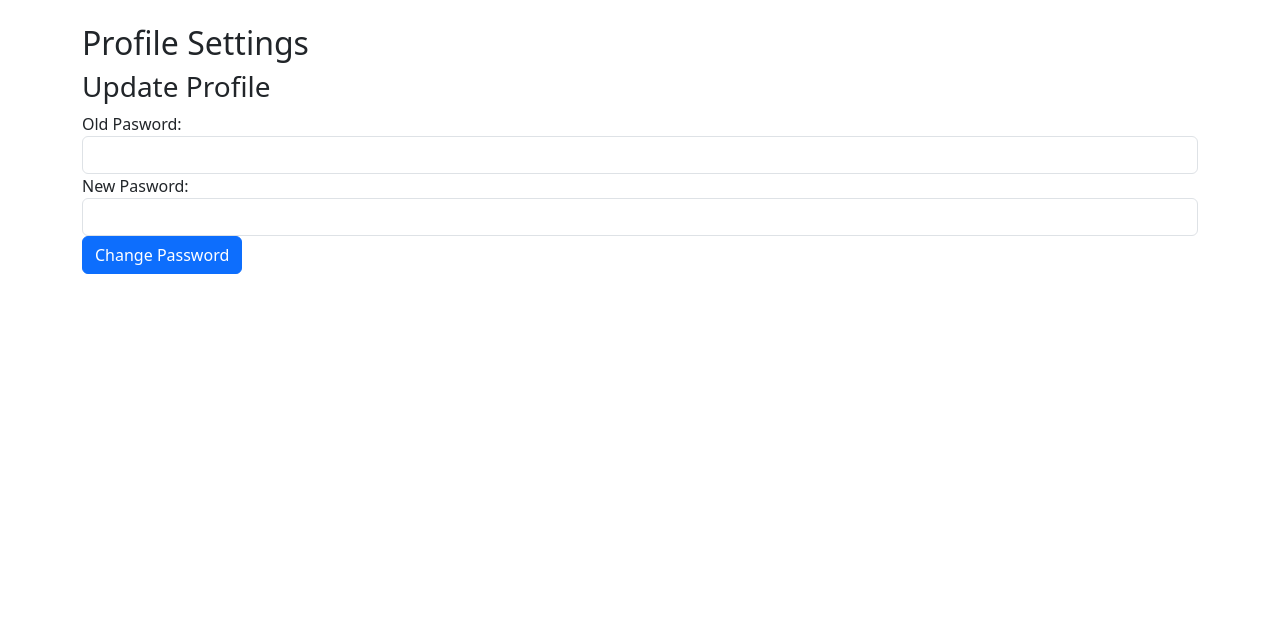
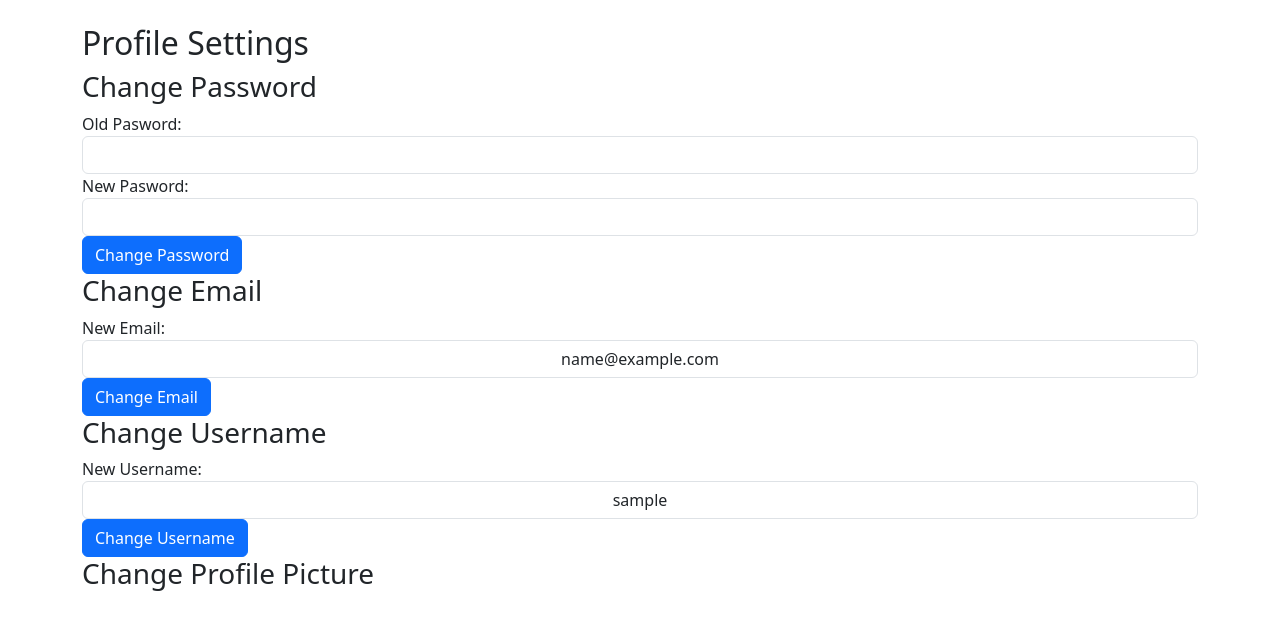
Before and after one commit to msu-denver/thecoolestteam, a Flask app: page /profile/settings in a window 1280 px wide. Shown: the part 56-686 px from the top of the page. Run offline with Flask 3, Linux system fonts and the light colour scheme; the visitor is signed in with stand-in values (Sample User, id 1).

Commit message:
made changes to profile page

```diff
--- a/src/app/forms.py
+++ b/src/app/forms.py
@@ -1,6 +1,6 @@
 from flask_wtf import FlaskForm
 from wtforms import StringField, PasswordField, SubmitField, BooleanField, TextAreaField, IntegerField
-from wtforms.validators import DataRequired, Length, Email, EqualTo, ValidationError, NumberRange
+from wtforms.validators import DataRequired, Length, Email, EqualTo, ValidationError, NumberRange, Optional
 from app.models import User
 
 class RegistrationForm(FlaskForm):
@@ -55,6 +55,10 @@ class ReviewForm(FlaskForm):
     submit = SubmitField('Post Review')
 
 class ProfileForm(FlaskForm):
-    oldPassword = StringField('Old Password', validators=[DataRequired()])
-    newPassword = StringField('New Password', validators=[DataRequired()])
-    submit = SubmitField('Change Password')
+    oldPassword = StringField('Old Password', validators=[Optional()])
+    newPassword = StringField('New Password', validators=[Optional()])
+    newEmail = StringField('New Email', validators=[Optional()])
+    newUsername = StringField('New Username', validators=[Optional()])
+    changePassword = SubmitField('Change Password')
+    changeEmail = SubmitField('Change Email')
+    changeUsername = SubmitField('Change Username')
--- a/src/app/routes.py
+++ b/src/app/routes.py
@@ -179,16 +179,16 @@ def profile_settings():
         # Update the user's password
         if not bcrypt.check_password_hash(current_user.password, form.oldPassword.data):
             flash('Passwords do not match', 'danger')
-            return redirect(url_for('main.profile'))  # Redirect to profile page
+            return redirect(url_for('main.profile_settings'))  # Redirect to profile page
 
         current_user.password = bcrypt.generate_password_hash(form.newPassword.data).decode('utf-8')
         db.session.commit()  # Save changes to the database
         flash('Succesfully Changed Password', 'success')
-        return redirect(url_for('main.profile'))  # Redirect to profile page
+        return redirect(url_for('main.profile_settings'))  # Redirect to profile page
 
     return render_template('profile_settings.html', form=form)
 
-@main.route('/profile')
+@main.route('/profile', methods=['GET', 'POST'])
 @login_required
 def profile():
     return render_template('profile.html')
--- a/src/app/templates/profile_settings.html
+++ b/src/app/templates/profile_settings.html
@@ -1,14 +1,14 @@
 {% extends 'base.html' %}
 
-{% block title %}Profile - {{ current_user.username }}{% endblock %}
+{% block title %}Profile Settings - {{ current_user.username }}{% endblock %}
 
 {% block content %}
     <h2>Profile Settings</h2>
 
-    <h3>Update Profile</h3>
-    <form method="POST" action="{{ url_for('main.profile') }}">
+    <form method="POST" action="{{ url_for('main.profile_settings') }}">
         {{ form.hidden_tag() }}  <!-- CSRF protection -->
 
+        <h3>Change Password</h3>
         <div class="form-group">
             <label for="password">Old Pasword:</label>
             {{ form.oldPassword(class="form-control", value='') }}
@@ -20,7 +20,19 @@
             <label for="password">New Pasword:</label>
             {{ form.newPassword(class="form-control", value='') }}
         </div>
-
-        <button type="Change Pasword" class="btn btn-primary">{{ form.submit.label.text }}</button>
+        <button type="Change Pasword" class="btn btn-primary">{{ form.changePassword.label.text }}</button>
+        <h3>Change Email</h3>
+        <div class="form-group">
+            <label for="email">New Email:</label>
+            {{ form.changeEmail(class="form-control", value=current_user.email) }}
+        </div>
+        <button type="Change Email" class="btn btn-primary">{{ form.changeEmail.label.text }}</button>
+        <h3>Change Username</h3>
+        <div class="form-group">
+            <label for="username">New Username:</label>
+            {{ form.changeUsername(class="form-control", value=current_user.username) }}
+        </div>
+        <button type="Change Username" class="btn btn-primary">{{ form.changeUsername.label.text }}</button>
+        <h3>Change Profile Picture</h3>
     </form>
 {% endblock %}
```
